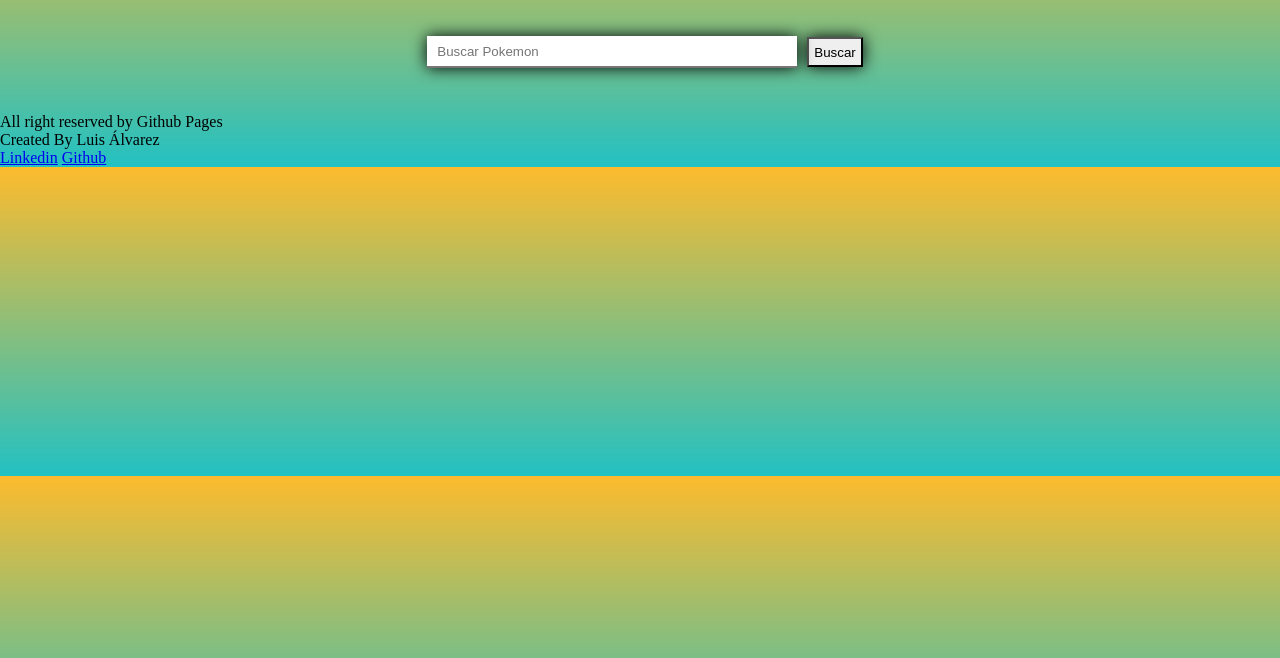
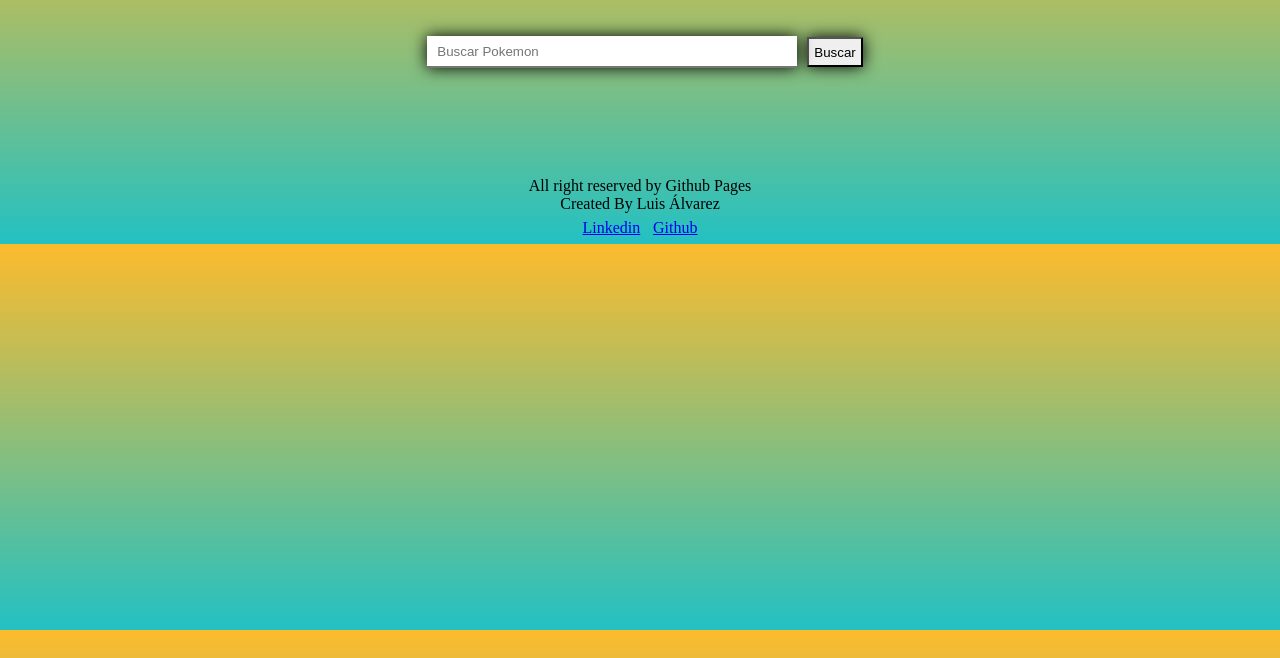
Before and after one commit to ElLuigiii/pokemonWeb, a website: page index.html in a window 1280 px wide. Shown: the part 142-800 px from the top of the page. Drawn offline with Linux system fonts and the light colour scheme; no server answers.

Commit message:
Set-up2: Add styles to footer

```diff
--- a/index.css
+++ b/index.css
@@ -1,8 +1,12 @@
 *{
     margin: 0px;
     padding: 0px;
+
 }
-
+body {
+  background: rgb(34,193,195);
+  background: linear-gradient(0deg, rgba(34,193,195,1) 0%, rgba(253,187,45,1) 100%);
+  border-bottom: none;}
 nav{
   display: flex;
   flex-direction: column;
@@ -57,11 +61,6 @@ nav h2{
 .input-icon{
   height:50px
 }
-
-body {
-  background: rgb(34,193,195);
-  background: linear-gradient(0deg, rgba(34,193,195,1) 0%, rgba(253,187,45,1) 100%);
-}
 #contenedor{
     width: 75vw;
     margin: auto;
@@ -115,8 +114,23 @@ main img {
     color: white,
 }
 .boton_Nav {
-  color: red;
+  color: black;
+  background-color:rgba(34,193,195,1);
+  padding: 10px;
   margin: 5px 5px;
+}
+footer{
+  margin: 5vw 0 0 0;
+  display: flex;
+  flex-direction: column;
+  justify-content: center;
+  align-items: center;
+}
+.footer-links{
+  display: flex;
+}
+.footer-links a{
+  margin: .5vw .5vw;
 }
 @media screen and (max-width: 700px){
   nav img{
```
